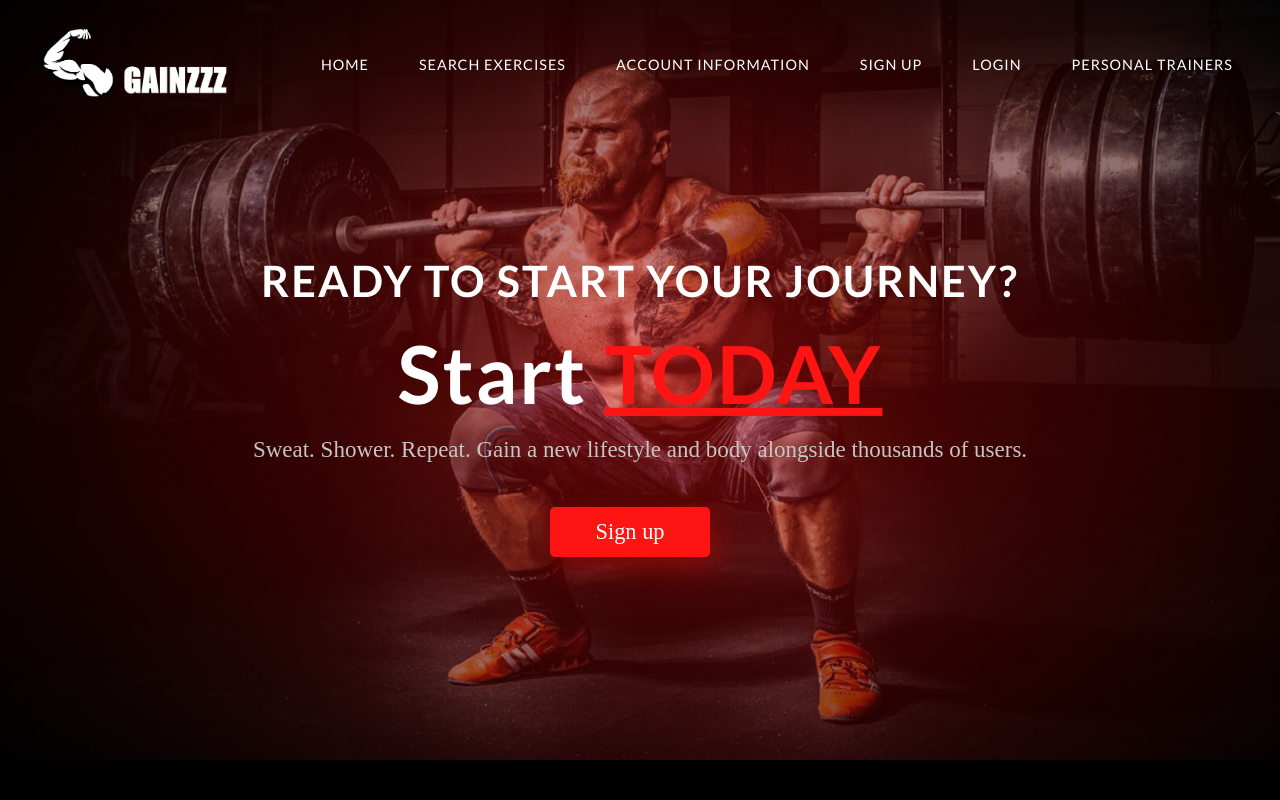
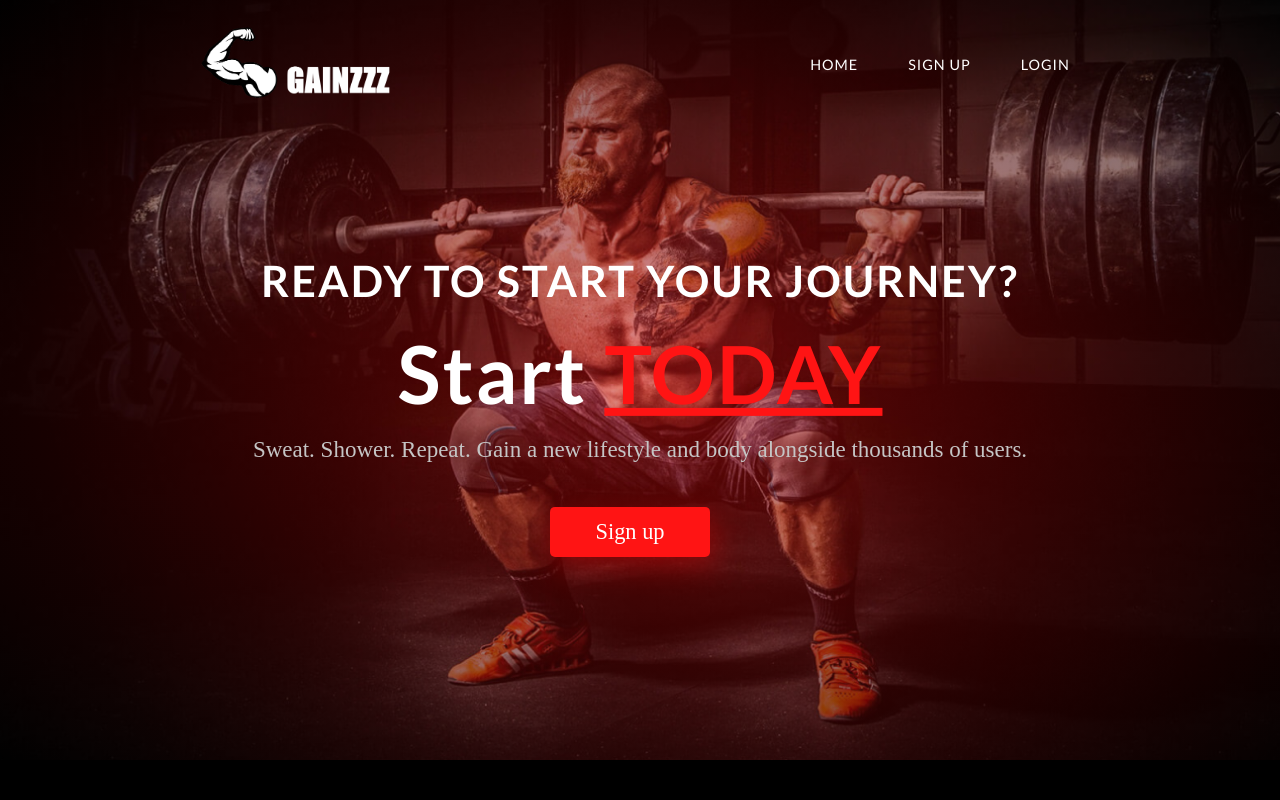
Before and after one commit to jasonian5000/GAINZZZ, a React (Create React App) app in the folder client/: page / in a window 1280 px wide. Shown: the top 800 px of the page. Built offline with nearby package versions, Linux system fonts and the light colour scheme.

Commit message:
toggle nav bar login

```diff
--- a/client/src/Components/General Layout/NewNav.jsx
+++ b/client/src/Components/General Layout/NewNav.jsx
@@ -1,10 +1,14 @@
 import { useState } from 'react'
 import logo from '../../assets/GAINZZZ.png'
 import React from 'react'
-import { Link } from 'react-router-dom'
+import { Link, useNavigate } from 'react-router-dom'
 import '../../css/navbar.css'
+import { checkToken } from '../../actions/checkToken'
+import { userSignOut } from '../../actions/supabase_client'
+import { useEffect } from 'react'
 
 const NewNav = () => {
+    const navigate = useNavigate()
     const [nav, setNav] = useState(false)
     const changeBackground = () => {
         if (window.scrollY >= 50) {
@@ -14,8 +18,15 @@ const NewNav = () => {
         }
     }
     window.addEventListener('scroll', changeBackground)
+    const [loggedIn, setLoggedIn] = useState(checkToken())
+    useEffect(
+        () => {
+            setLoggedIn(checkToken())
+            console.log("this works")
+        }, [loggedIn]
+    )
     return (
-        <nav id='navbar'className={nav ? 'nav active' : 'nav'}>
+        <nav id="navbar" className={nav ? 'nav active' : 'nav'}>
             <Link to="/" className="logo">
                 <img src={logo} alt="" />
             </Link>
@@ -23,7 +34,10 @@ const NewNav = () => {
             <label className="menu-icon" htmlFor="menu-btn">
                 <span className="nav-icon"></span>
             </label>
-            <ul className="menu">
+            <ul
+                className="menu"
+                style={{ display: loggedIn ? 'none' : 'flex' }}
+            >
                 <li>
                     <Link
                         to="/"
@@ -32,22 +46,7 @@ const NewNav = () => {
                         Home
                     </Link>
                 </li>
-                <li>
-                    <Link
-                        to="/exercise_details"
-                        style={{ textDecoration: 'none', color: '#ffff' }}
-                    >
-                        Search Exercises
-                    </Link>
-                </li>
-                <li>
-                    <Link
-                        to="/account_information"
-                        style={{ textDecoration: 'none', color: '#ffff' }}
-                    >
-                        Account Information
-                    </Link>
-                </li>
+
                 <li>
                     <Link
                         to="/sign_up"
@@ -64,13 +63,45 @@ const NewNav = () => {
                         Login
                     </Link>
                 </li>
+            </ul>
+            <ul
+                className="menu"
+                style={{ display: loggedIn ? 'flex' : 'none' }}
+            >
+                <li>
+                    <Link
+                        to="/"
+                        style={{ textDecoration: 'none', color: '#ffff' }}
+                    >
+                        Home
+                    </Link>
+                </li>
+                <li>
+                    <Link
+                        to="/exercise_details"
+                        style={{ textDecoration: 'none', color: '#ffff' }}
+                    >
+                        Exercises
+                    </Link>
+                </li>
+                <li>
+                    <Link
+                        to="/account_information"
+                        style={{ textDecoration: 'none', color: '#ffff' }}
+                    >
+                        Account
+                    </Link>
+                </li>
                 <li>
                     <Link
                         to="/personal_trainers"
                         style={{ textDecoration: 'none', color: '#ffff' }}
                     >
-                        Personal Trainers
+                        Trainers
                     </Link>
+                </li>
+                <li>
+                    <button onClick={() => userSignOut(navigate)}>Sign Out</button>
                 </li>
             </ul>
         </nav>
--- a/client/src/actions/supabase_client.js
+++ b/client/src/actions/supabase_client.js
@@ -65,7 +65,7 @@ export const userSignOut = navigate => {
     try {
         localStorage.removeItem('supabase.auth.token')
         window.alert('You have been signed out!')
-        navigate('/login_page')
+        navigate('/')
     } catch (error) {
         console.log(error)
         alert('something went wrong signing out user')
```
